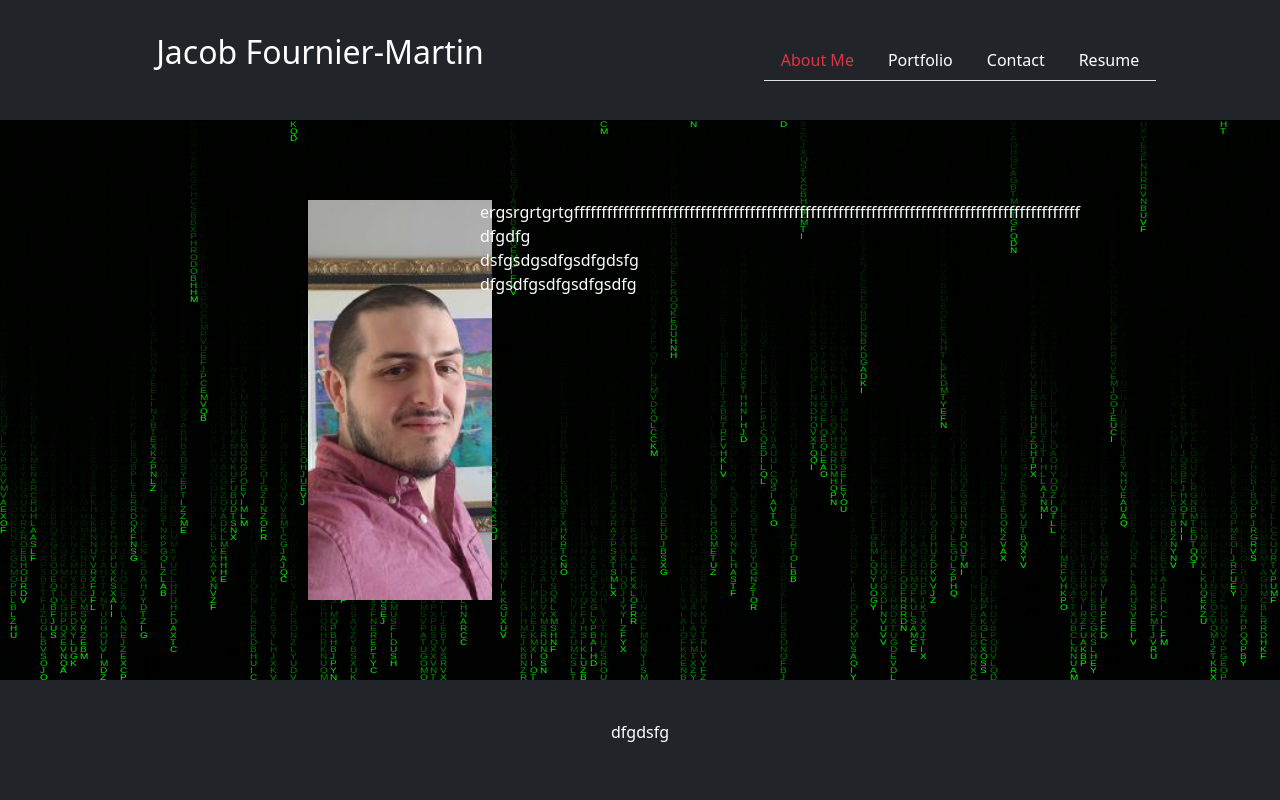
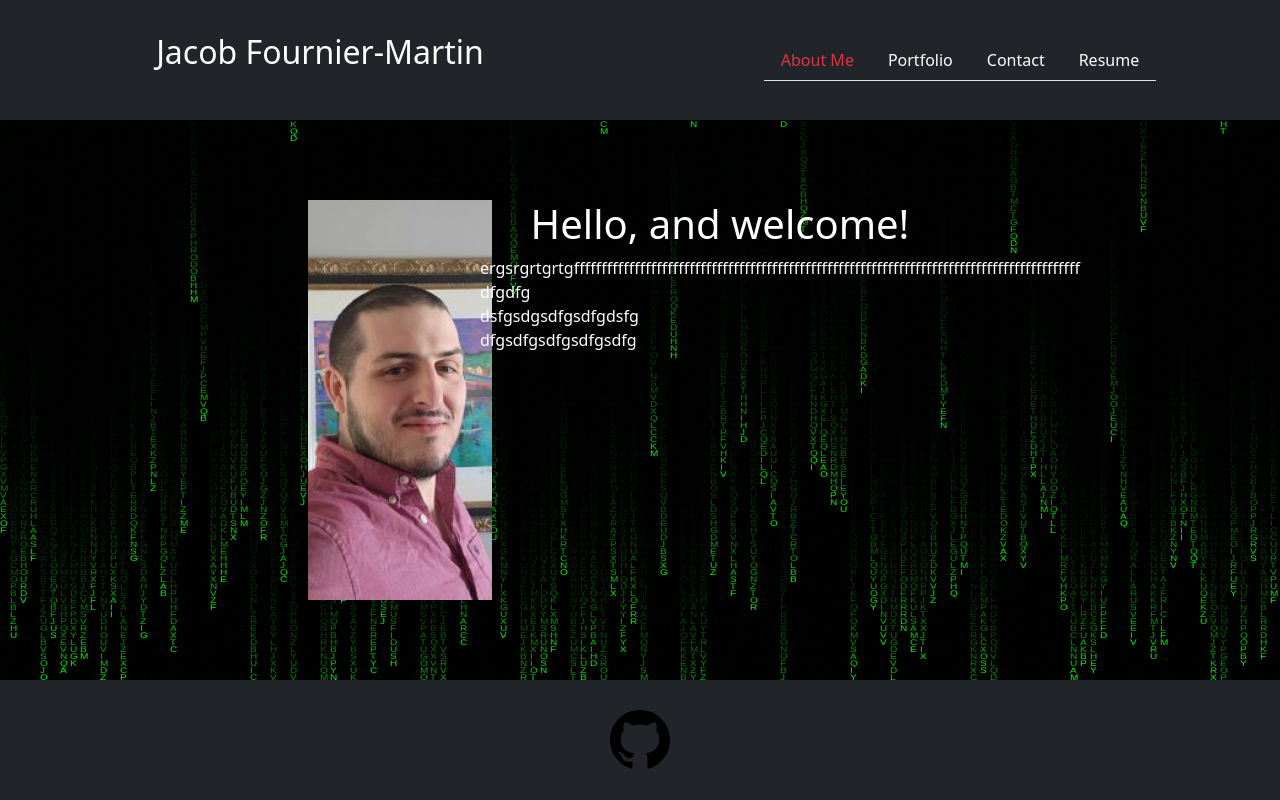
Before and after one commit to Jake66Martin/updated-portfolio, a React (Vite) app: page / in a window 1280 px wide. Built offline with nearby package versions, Linux system fonts and the light colour scheme.

Commit message:
added github logo

```diff
--- a/src/components/Footer/Footer.jsx
+++ b/src/components/Footer/Footer.jsx
@@ -3,7 +3,7 @@
 function Footer() {
   return (
     <footer className="bg-dark footer-height d-flex justify-content-center align-items-center">
-      <p className="text-white">dfgdsfg</p>
+      <svg xmlns="http://www.w3.org/2000/svg" width="60" height="60" viewBox="0 0 24 24"><path d="M12 0c-6.626 0-12 5.373-12 12 0 5.302 3.438 9.8 8.207 11.387.599.111.793-.261.793-.577v-2.234c-3.338.726-4.033-1.416-4.033-1.416-.546-1.387-1.333-1.756-1.333-1.756-1.089-.745.083-.729.083-.729 1.205.084 1.839 1.237 1.839 1.237 1.07 1.834 2.807 1.304 3.492.997.107-.775.418-1.305.762-1.604-2.665-.305-5.467-1.334-5.467-5.931 0-1.311.469-2.381 1.236-3.221-.124-.303-.535-1.524.117-3.176 0 0 1.008-.322 3.301 1.23.957-.266 1.983-.399 3.003-.404 1.02.005 2.047.138 3.006.404 2.291-1.552 3.297-1.23 3.297-1.23.653 1.653.242 2.874.118 3.176.77.84 1.235 1.911 1.235 3.221 0 4.609-2.807 5.624-5.479 5.921.43.372.823 1.102.823 2.222v3.293c0 .319.192.694.801.576 4.765-1.589 8.199-6.086 8.199-11.386 0-6.627-5.373-12-12-12z"/></svg>
     </footer>
   );
 }
--- a/src/pages/Aboutme.jsx
+++ b/src/pages/Aboutme.jsx
@@ -6,7 +6,8 @@
       <div className="h-100 w-25 d-flex justify-content-center">
         <img src="src\assets\TRY1.jpg" alt="Image of myself" />
       </div>
-      <div className="h-100 w-75">
+      <div className="h-100 w-75 d-flex flex-column">
+        <h1 className="align-self-center">Hello, and welcome!</h1>
         <p>
           ergsrgrtgrtgffffffffffffffffffffffffffffffffffffffffffffffffffffffffffffffffffffffffffffffffffffffffffff
           <br />
```
Also changed, not shown: src/pages/Contact.jsx (+7 -2 lines).
